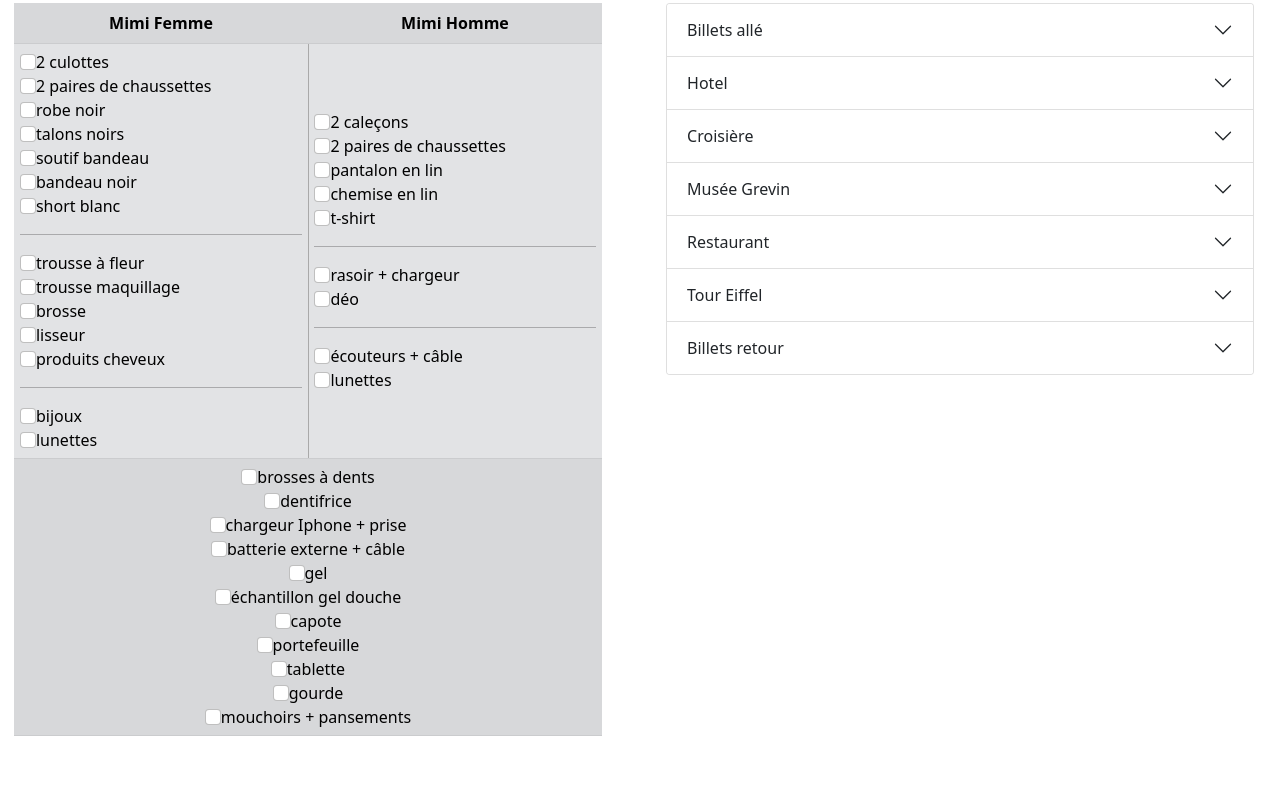
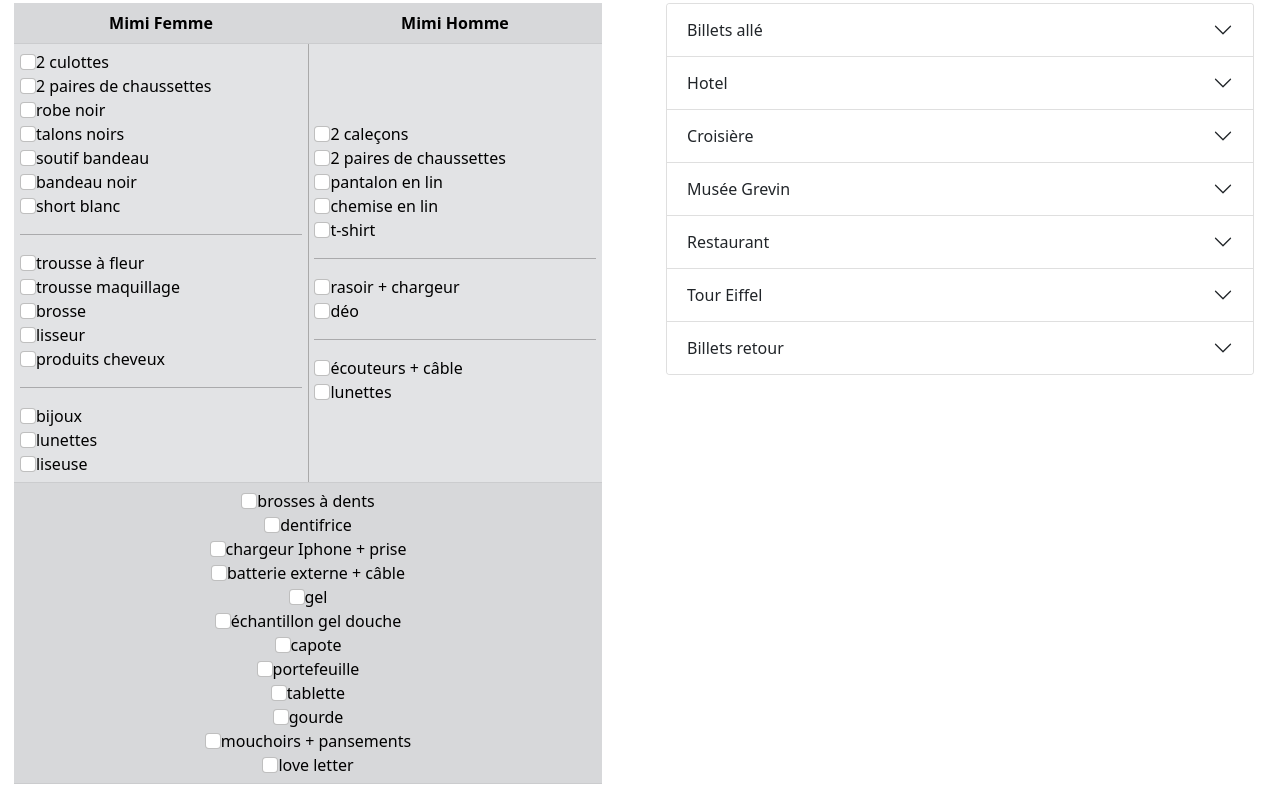
Before and after one commit to Mathis-Courvoisier/Paris25, a plain HTML site: page index.html in a window 1280 px wide. Shown: the part 1275-2085 px from the top of the page. Before the commit the page ends 2037 px from the top, so only its background shows below. Drawn offline with Linux system fonts and the light colour scheme.

Commit message:
maj liste

```diff
--- a/index.html
+++ b/index.html
@@ -156,6 +156,8 @@
                     <input class="form-check-input" type="checkbox">bijoux
                     <br>
                     <input class="form-check-input" type="checkbox">lunettes
+                    <br>
+                    <input class="form-check-input" type="checkbox">liseuse
                 </td>
                 <td style="padding: 1%;">
                     <input class="form-check-input" type="checkbox">2 caleçons
@@ -200,6 +202,8 @@
                     <input class="form-check-input" type="checkbox">gourde
                     <br>
                     <input class="form-check-input" type="checkbox">mouchoirs + pansements
+                    <br>
+                    <input class="form-check-input" type="checkbox">love letter
                 </td>
             </tr>
         </table>
```
